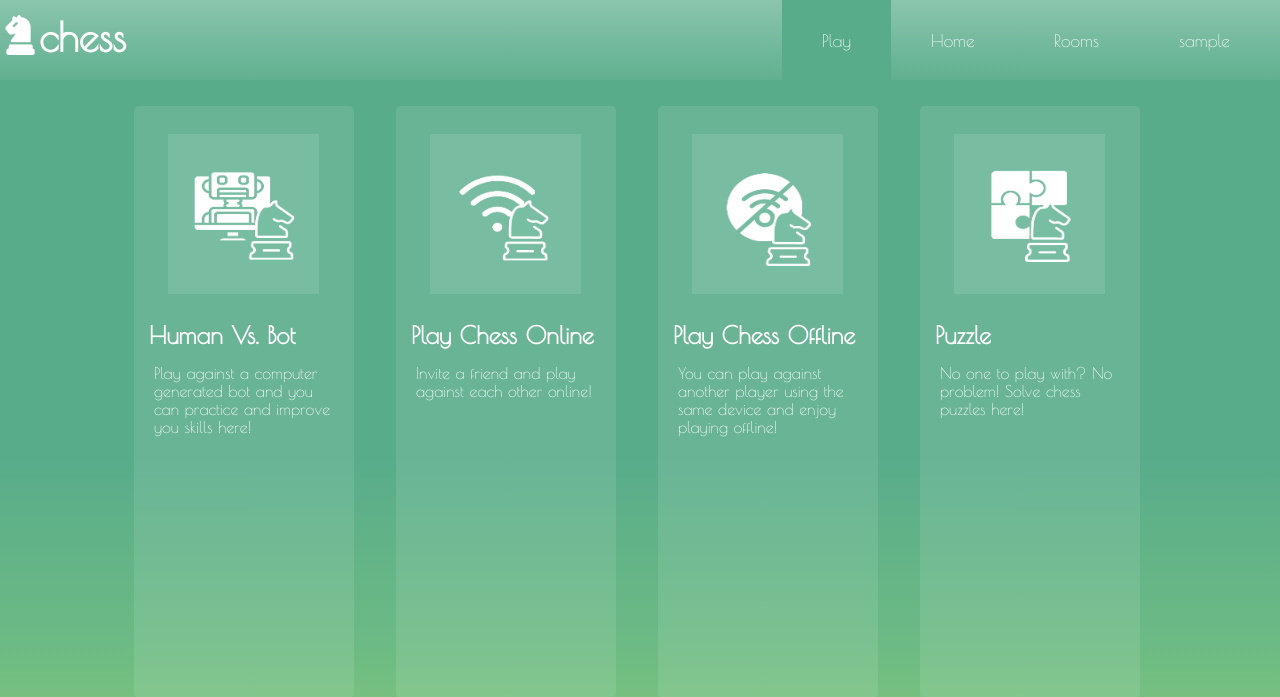
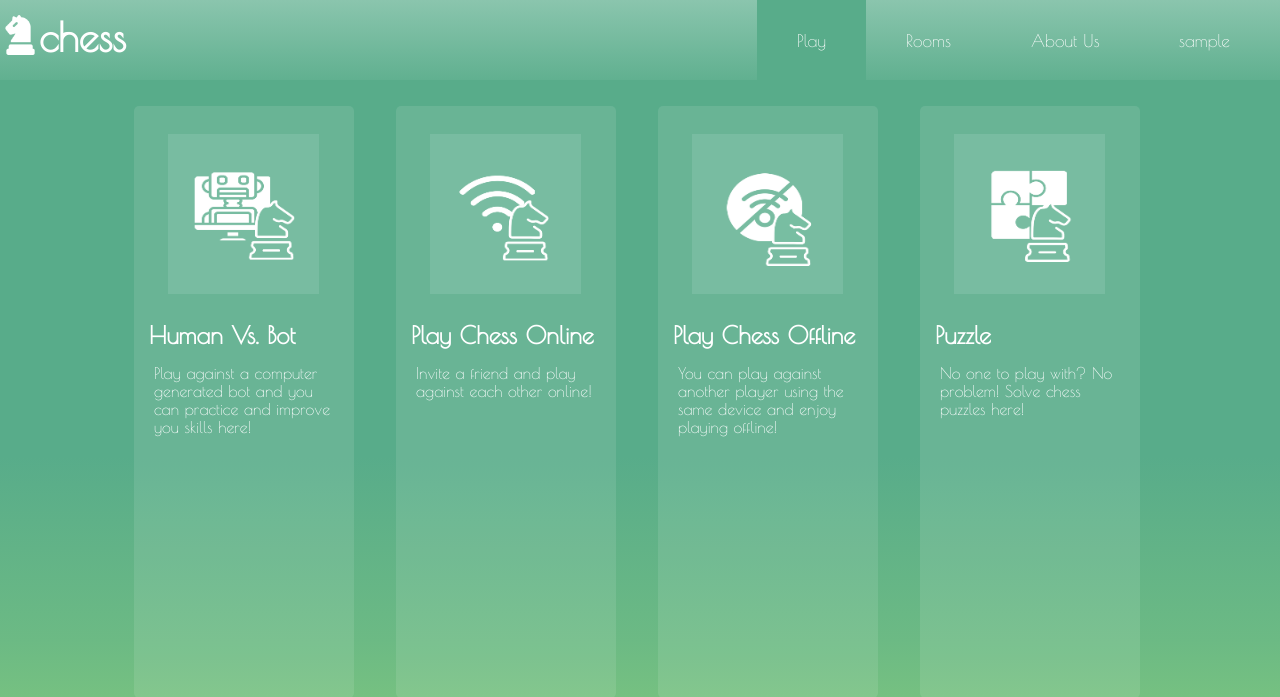
Before and after one commit to RaeanneVillanueva/Chess, a Node server app: page /play in a window 1280 px wide. Shown: the top 697 px of the page. Run offline with Node 20, Linux system fonts and the light colour scheme; the visitor is signed in with stand-in values (Sample User, id 1); some libraries are stand-ins or nearby versions.

Commit message:
removed home page, change to about us

```diff
--- a/views/bot-mode.hbs
+++ b/views/bot-mode.hbs
@@ -19,8 +19,8 @@
             <div class= "nav">
 
                 <a class="nav-a hvr-grow" href="/profile">{{username}}</a>
+                <a class="nav-a hvr-grow" href="/">About Us</a>
                 <a class="nav-a hvr-grow" href="/rooms">Rooms</a>
-                <a class="nav-a hvr-grow" href="/">Home</a>
                 <a class="nav-a active hvr-grow" href="/play">Play</a>
             </div>
         </div>
--- a/views/offline-mode.hbs
+++ b/views/offline-mode.hbs
@@ -20,8 +20,8 @@
             <div class= "nav">
 
                 <a class="nav-a hvr-grow" href="/profile">{{username}}</a>
+                <a class="nav-a hvr-grow" href="/">About Us</a>
                 <a class="nav-a hvr-grow" href="/rooms">Rooms</a>
-                <a class="nav-a hvr-grow" href="/">Home</a>
                 <a class="nav-a active hvr-grow" href="/play">Play</a>
             </div>
         </div>
--- a/views/online-mode.hbs
+++ b/views/online-mode.hbs
@@ -19,8 +19,8 @@
             <div class= " nav">
 
                 <a class="nav-a hvr-grow" href="/profile">{{username}}</a>
+                <a class="nav-a hvr-grow" href="/">About Us</a>
                 <a class="nav-a hvr-grow" href="/rooms">Rooms</a>
-                <a class="nav-a hvr-grow" href="/">Home</a>
                 <a class="nav-a active hvr-grow" href="/play">Play</a>
             </div>
         </div>
--- a/views/play.hbs
+++ b/views/play.hbs
@@ -19,8 +19,8 @@
 
             {{!-- <a class="nav-a hvr-grow" href="">{{username}}</a> --}}
             <a class="nav-a hvr-grow" href="/profile">{{username}}</a>
+            <a class="nav-a hvr-grow" href="/">About Us</a>
             <a class="nav-a hvr-grow" href="/rooms">Rooms</a>
-            <a class="nav-a hvr-grow" href="/">Home</a>
             <a class="nav-a active hvr-grow" href="/play">Play</a>
 
         </div>
--- a/views/profile.hbs
+++ b/views/profile.hbs
@@ -18,8 +18,8 @@
             <div class= " nav">
 
                 <a class="nav-a active hvr-grow" href="/profile">{{username}}</a>
+                <a class="nav-a hvr-grow" href="/">About Us</a>
                 <a class="nav-a hvr-grow" href="/rooms">Rooms</a>
-                <a class="nav-a hvr-grow" href="/">Home</a>
                 <a class="nav-a hvr-grow" href="play">Play</a>
 
             </div>
--- a/views/puzzle-mode.hbs
+++ b/views/puzzle-mode.hbs
@@ -19,8 +19,8 @@
             <div class= "nav">
 
                 <a class="nav-a hvr-grow" href="/profile">{{username}}</a>
+                <a class="nav-a hvr-grow" href="/">About Us</a>
                 <a class="nav-a hvr-grow" href="/rooms">Rooms</a>
-                <a class="nav-a hvr-grow" href="/">Home</a>
                 <a class="nav-a active hvr-grow" href="/play">Play</a>
             </div>
         </div>
--- a/views/rooms.hbs
+++ b/views/rooms.hbs
@@ -19,8 +19,8 @@
         <div class=" nav">
 
             <a class="nav-a hvr-grow" href="/profile">{{username}}</a>
+            <a class="nav-a hvr-grow" href="/">About Us</a>
             <a class="nav-a active hvr-grow" href="/rooms">Rooms</a>
-            <a class="nav-a hvr-grow" href="/">Home</a>
             <a class="nav-a hvr-grow" href="/play">Play</a>
         </div>
     </div>
--- a/views/waiting-room.hbs
+++ b/views/waiting-room.hbs
@@ -19,8 +19,8 @@
         <div class=" nav">
 
             <a class="nav-a hvr-grow" href="">{{username}}</a>
+            <a class="nav-a hvr-grow" href="/">About Us</a>
             <a class="nav-a hvr-grow" href="">Rooms</a>
-            <a class="nav-a hvr-grow" href="">Home</a>
             <a class="nav-a active hvr-grow" href="">Play</a>
         </div>
     </div>
```
Also changed, not shown: public/css/home.css (+1 -35 lines), views/home.hbs (+2 -14 lines).
